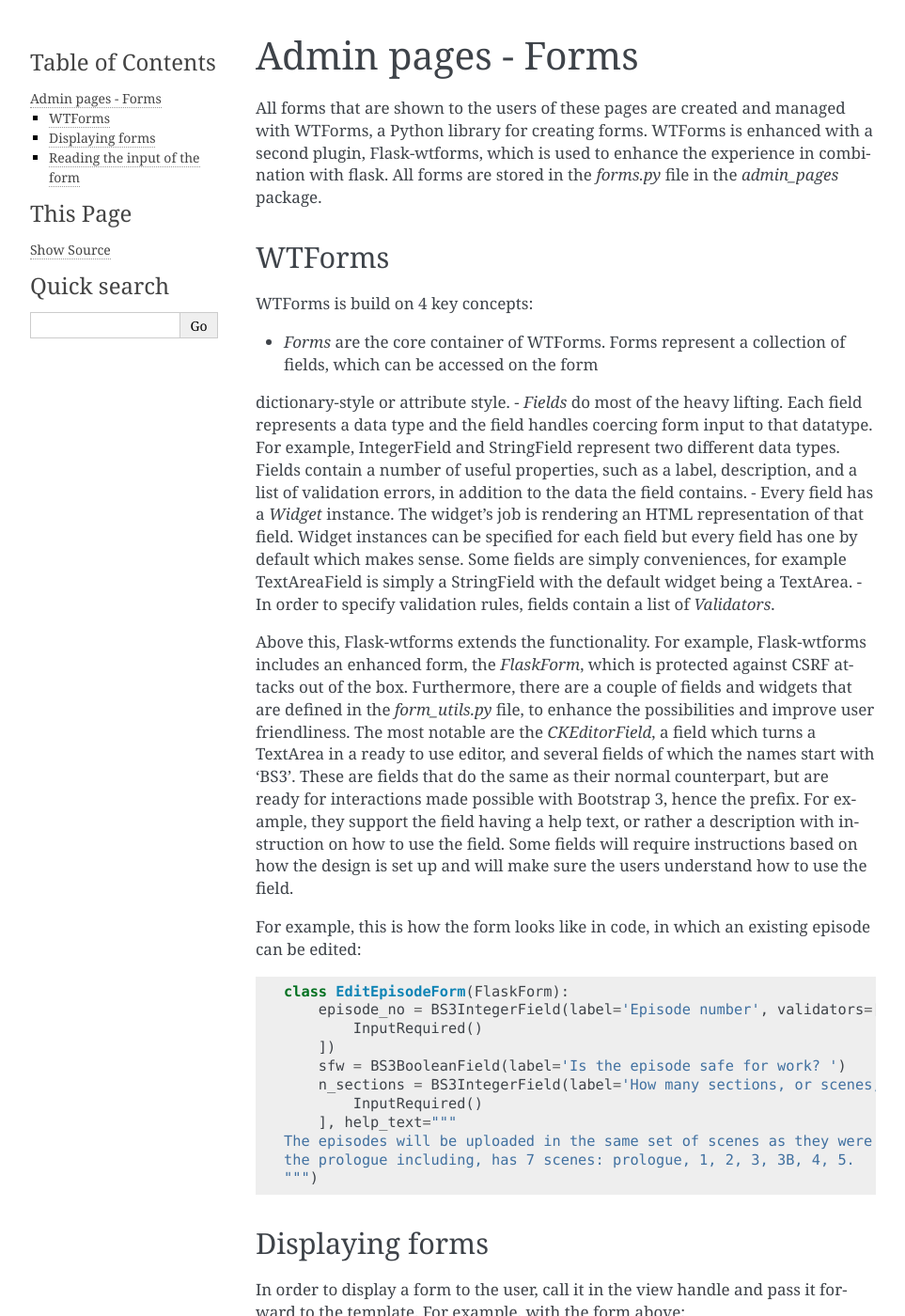
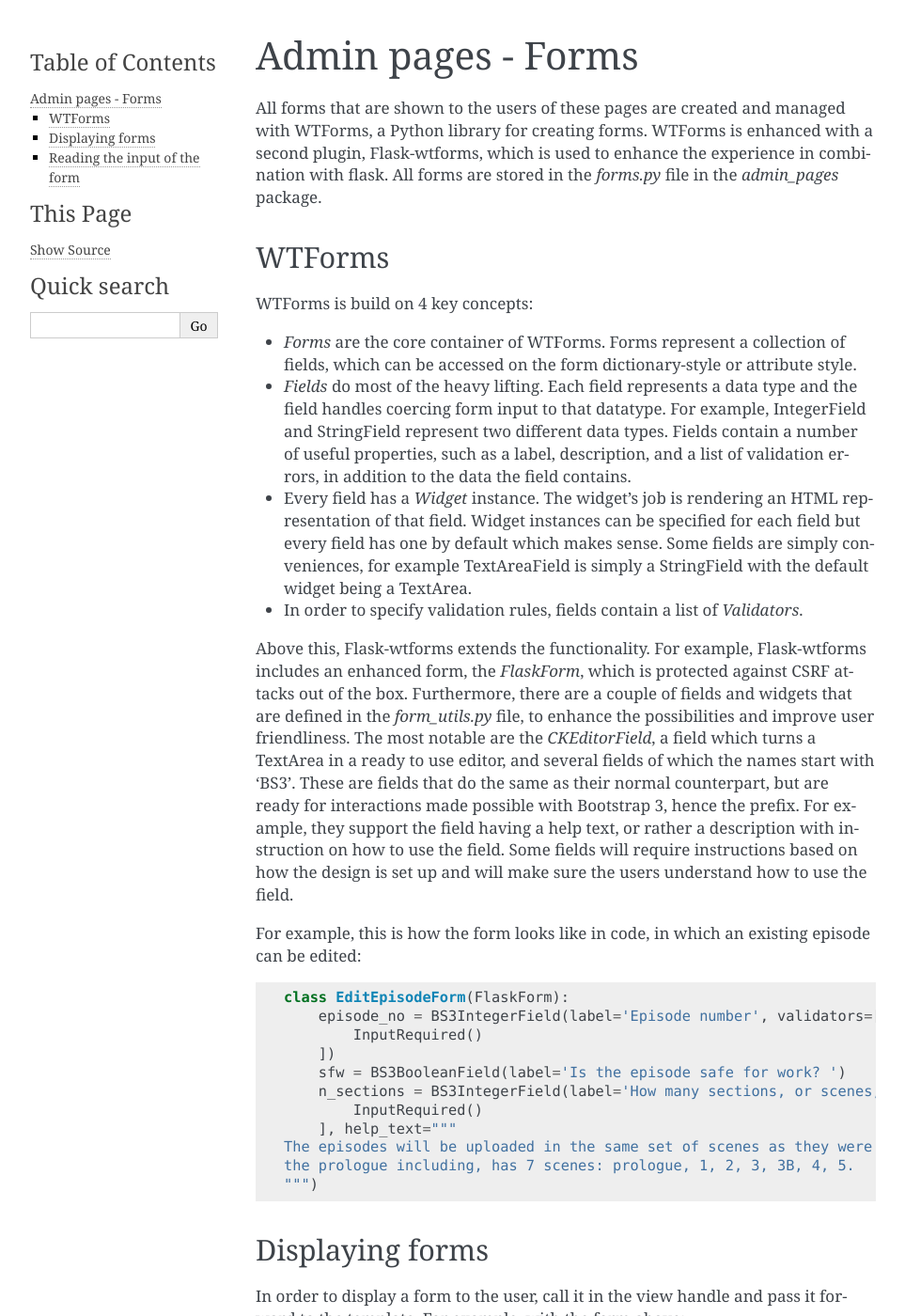
Before and after one commit to ClexaRikleimt/Rikleimt, a Sphinx documentation site: the page built from doc/source/backend/admin_pages/forms.rst, in a window 1280 px wide and 1400 px high. Shown: the whole window at 94% size, without its empty margins (148-1111 px from the left). Built offline with Sphinx 7.4.7, drawn with Linux system fonts in a browser that asks for light colours; pages that are not in the unit, such as notebooks, are missing from menus; some of the changed text lies outside the part shown.

Commit message:
Docs styling

```diff
--- a/doc/source/backend/admin_pages/forms.rst
+++ b/doc/source/backend/admin_pages/forms.rst
@@ -9,14 +9,14 @@
 WTForms is build on 4 key concepts:
 
 - `Forms` are the core container of WTForms. Forms represent a collection of fields, which can be accessed on the form
-dictionary-style or attribute style.
+  dictionary-style or attribute style.
 - `Fields` do most of the heavy lifting. Each field represents a data type and the field handles coercing form input to
-that datatype. For example, IntegerField and StringField represent two different data types. Fields contain a number of
-useful properties, such as a label, description, and a list of validation errors, in addition to the data the field
-contains.
+  that datatype. For example, IntegerField and StringField represent two different data types. Fields contain a number of
+  useful properties, such as a label, description, and a list of validation errors, in addition to the data the field
+  contains.
 - Every field has a `Widget` instance. The widget’s job is rendering an HTML representation of that field. Widget
-instances can be specified for each field but every field has one by default which makes sense. Some fields are simply
-conveniences, for example TextAreaField is simply a StringField with the default widget being a TextArea.
+  instances can be specified for each field but every field has one by default which makes sense. Some fields are simply
+  conveniences, for example TextAreaField is simply a StringField with the default widget being a TextArea.
 - In order to specify validation rules, fields contain a list of `Validators`.
 
 Above this, Flask-wtforms extends the functionality. For example, Flask-wtforms includes an enhanced form, the
@@ -58,7 +58,7 @@
 Then, in the template file, import the form macros that help creating forms at the top, directly after extending the
 template.
 
-.. code-block:: jinja2
+.. code-block:: jinja
 
   {% extends 'admin_pages/base_cms.html' %}
   {% from 'admin_pages/utils/form_macro.html' import render_field, render_field_horizontal %}
@@ -71,7 +71,7 @@
 Next, create a form in the template, and call the relevant rendering function for each field in the form. Please see the
 `utils/form_macro.html` file in the templates folder to look up the parameters this macro takes.
 
-.. code-block:: jinja2
+.. code-block:: jinja
 
   <form method="POST" action="{{ url_for('.edit_episode', episode_no=episode_no) }}">
       {{ form.hidden_tag() }}
```
